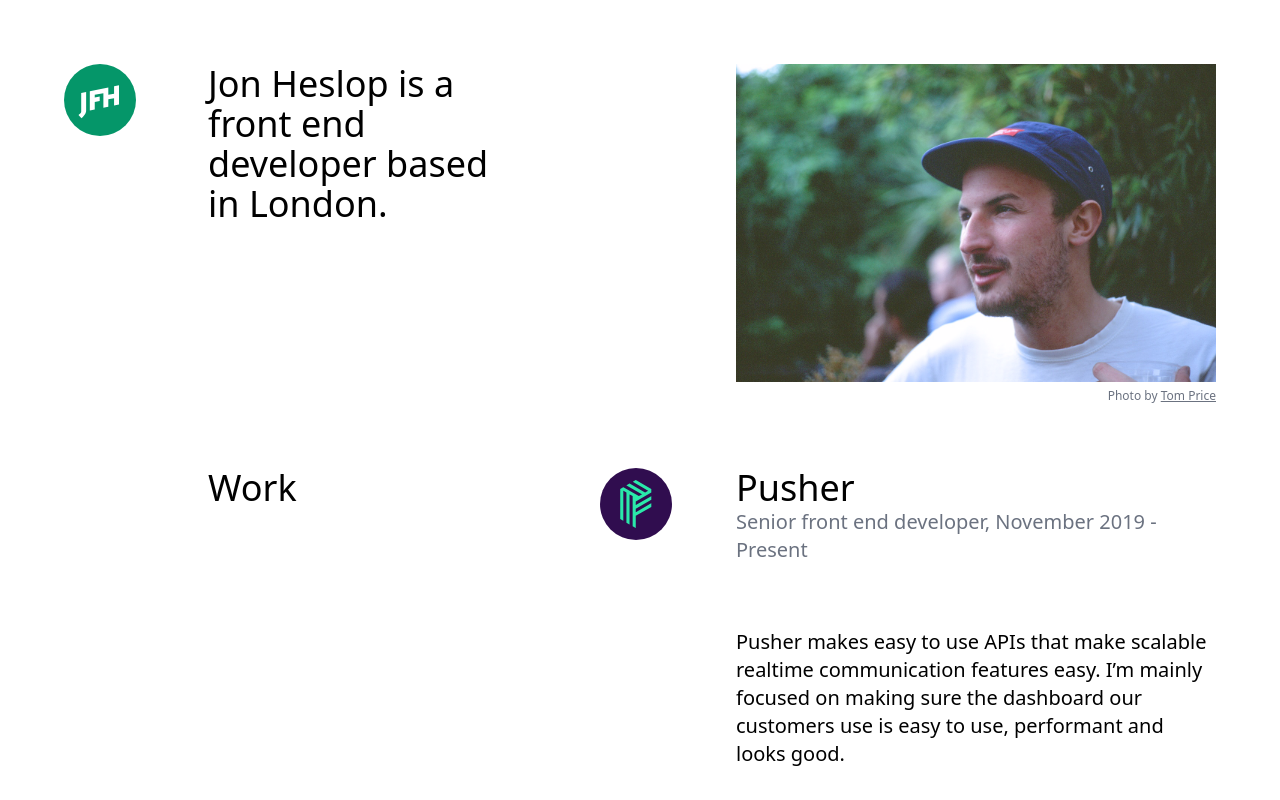
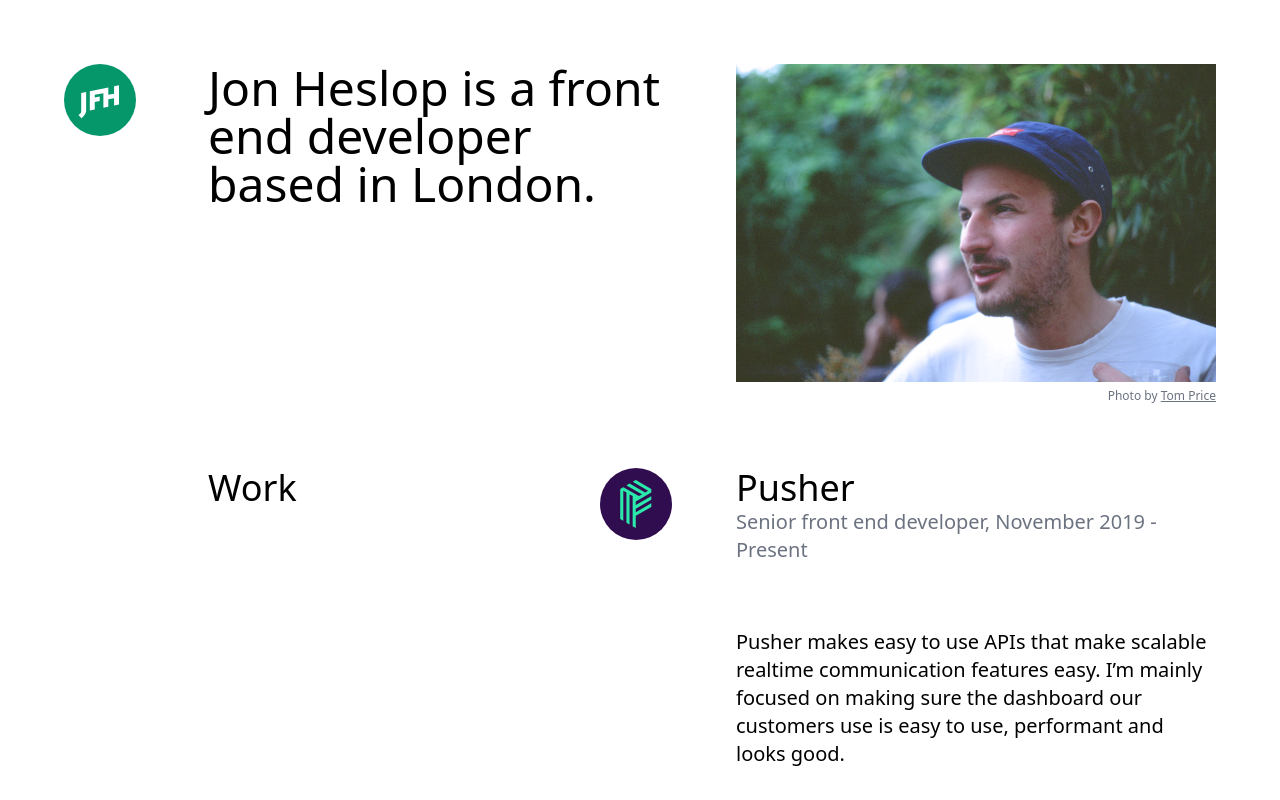
Before and after one commit to jonheslop/jfh-2021, a Next.js app: page / in a window 1280 px wide. Shown: the top 800 px of the page. Built offline with nearby package versions, Linux system fonts and the light colour scheme; a web font is replaced by a local one.

Commit message:
expand heading component to accept levels

```diff
--- a/components/heading.tsx
+++ b/components/heading.tsx
@@ -1,12 +1,28 @@
+import { headingLevel } from "../interfaces"
+
 type Props = {
+  level?: headingLevel
+  classes?: string
   children: React.ReactNode
-  classes?: string
 }
 
-export default function Heading({children, classes}: Props) {
+export default function Heading({level = 'h2', classes = '', children}: Props) {
+  const Tag = level;
+  let baseClasses:string;
+  switch (level) {
+    case 'h1':
+      baseClasses = "text-4xl md:text-3xl lg:text-4xl xl:text-5xl"
+      break;
+    case 'h4':
+      baseClasses = "md:text-xl md:text-lg lg:text-xl text-gray-500"
+      break;
+    default:
+      baseClasses = "text-4xl md:text-2xl lg:text-4xl"
+      break;
+  }
   return (
-    <h2 className={`text-4xl md:text-2xl lg:text-4xl ${classes}`}>
+    <Tag className={`${baseClasses} ${classes}`}>
       {children}
-    </h2>
+    </Tag>
   )
 }
--- a/components/job.tsx
+++ b/components/job.tsx
@@ -23,8 +23,8 @@ export default function WorkItem({data}: Props) {
       </figure>
       <div className="md:col-start-4 mb-16 md:mb-32">
         <header className="mb-16">
-          <Heading>{ data.company }</Heading>
-          <h3 className="md:text-xl md:text-lg lg:text-xl text-gray-500">{ data.role }, { data.period }</h3>
+          <Heading level="h3">{ data.company }</Heading>
+          <Heading level="h4">{ data.role }, { data.period }</Heading>
         </header>
         <p className="md:text-xl md:text-lg lg:text-xl leading-normal max-w-3xl">
           { data.description }
--- a/interfaces/index.ts
+++ b/interfaces/index.ts
@@ -11,3 +11,4 @@ export type Logo = {
   imageAlt: string
   imageBg: string
 }
+export type headingLevel= "h1" | "h2" | "h3" | "h4" | "h5" | "h6"
--- a/pages/index.tsx
+++ b/pages/index.tsx
@@ -104,7 +104,7 @@ const jobs = [
 export default function Home() {
   return (
     <Layout pageTitle="Hello">
-      <Heading classes="mb-4">
+      <Heading level="h1" classes="mb-4 md:col-span-2 max-w-xl">
         Jon Heslop is a front end developer based in&nbsp;London.
       </Heading>
       <figure className="md:col-start-4">
```
